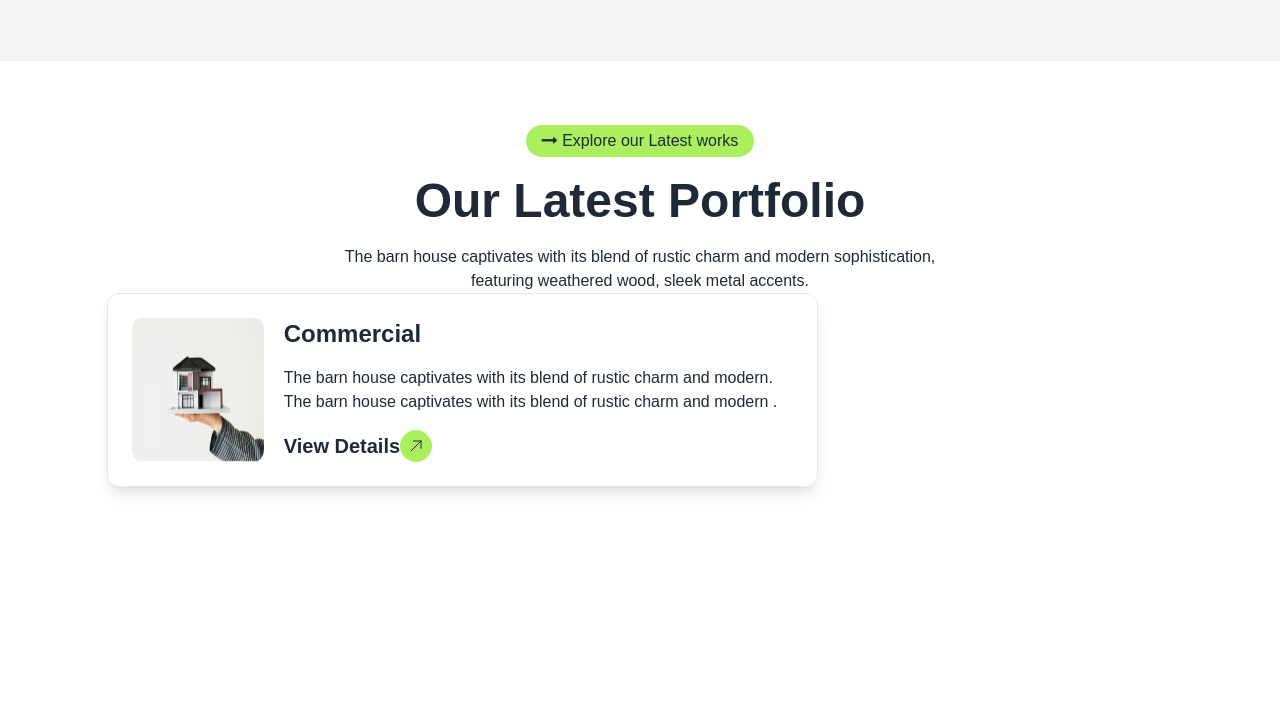
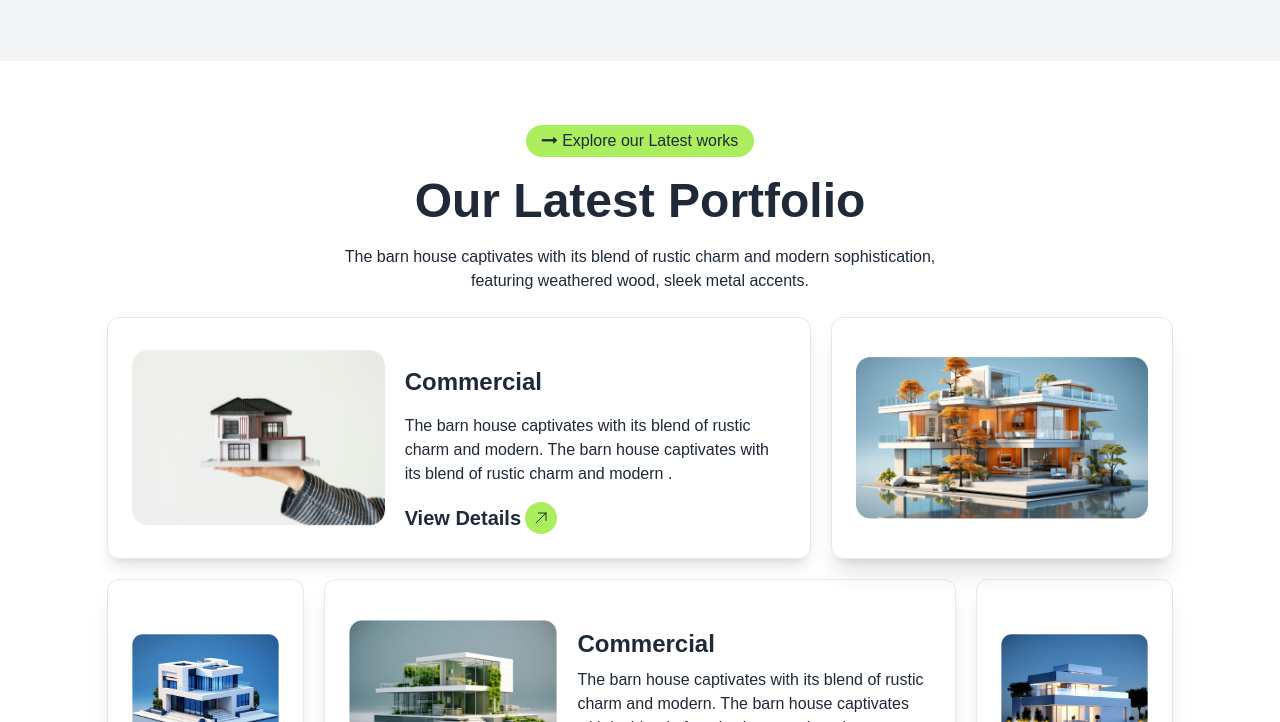
Before and after one commit to arahman225/Assignment-03, a plain HTML site: page index.html in a window 1280 px wide. Shown: the part 2078-2800 px from the top of the page. Before the commit the page ends 2629 px from the top, so only its background shows below. Drawn offline with nearby package versions, Linux system fonts and the light colour scheme.

Commit message:
added our portfolios

```diff
--- a/index.html
+++ b/index.html
@@ -75,7 +75,7 @@
     </header>
     <div class="text-center mb-8">
       <img class="mx-auto" src="assets/images/banner.png" alt="">
-      <div class="space-y-5">
+      <div class="space-y-5 lg:w-3/4 mx-auto">
         <h1 class="text-6xl font-bold">A barn house of this design has a striking appearance</h1>
         <p>The barn house captivates with its blend of rustic charm and modern sophistication, featuring weathered wood, sleek metal <br> accents, and large windows that flood the space with natural light.</p>
       </div>
@@ -172,31 +172,70 @@
 
     <section class="py-16">
       <div class="w-5/6 mx-auto">
-        <div class="text-center space-y-5">
+        <div class="text-center space-y-5 mb-6">
           <h4 class="bg-primarycolor inline-block p-1 px-4 rounded-6xl"><i class="fa fa-long-arrow-right"></i> Explore our Latest works</h4>
-          <h2 class="text-5xl font-extrabold">Our Latest Portfolio</h2>
+          <h2 class="lg:text-5xl md:text-3xl font-extrabold">Our Latest Portfolio</h2>
           <p>The barn house captivates with its blend of rustic charm and modern sophistication,<br> featuring weathered wood, sleek metal accents.</p>
         </div>
-        <div class="grid lg:grid-cols-3">
-          <div class="col-span-2">
-            <div class="flex items-center p-6 border rounded-xl shadow-lg gap-5">
-              <div class="img">
-                <img class="w-64 h-36" src="assets/images/img1.png" alt="">
+
+<!-- first card start -->
+
+        <div class="grid lg:grid-cols-3 gap-5">
+          <div class="lg:col-span-2">
+            <div class="lg:flex items-center p-6 border rounded-xl shadow-lg gap-5 space-y-6">
+              <div class="w-full">
+                <img class="mx-auto  max-sm:w-full p-0" src="assets/images/img1.png" alt="">
               </div>
               <div class="space-y-4">
                 <h2 class="text-2xl font-bold">Commercial</h2>
                 <p>The barn house captivates with its blend of rustic charm and modern. The barn house captivates with its blend of rustic charm and modern .</p>
-                <a class="flex items-center" href="#"><button class="text-xl font-bold flex items-center rounded-3xl text-left">View Details<svg xmlns="http://www.w3.org/2000/svg" fill="none" viewBox="0 0 24 24" stroke-width="1.5" stroke="currentColor" class="size-8 bg-primarycolor p-2 rounded-full inline-block">
+                <a class="flex items-center" href="#"><button class="text-xl font-bold flex items-center rounded-3xl text-left">View Details <svg xmlns="http://www.w3.org/2000/svg" fill="none" viewBox="0 0 24 24" stroke-width="1.5" stroke="currentColor" class="size-8 bg-primarycolor p-2 rounded-full inline-block ml-1">
                   <path stroke-linecap="round" stroke-linejoin="round" d="m4.5 19.5 15-15m0 0H8.25m11.25 0v11.25" />
                 </svg></button></a>
               </div>
             </div>
           </div>
+          <div class="lg:flex items-center justify-center border p-6 rounded-xl shadow-xl">
+            <div class="w-full">
+              <img class="mx-auto max-sm:w-full" src="assets/images/img2.png" alt="">
+            </div>
+          </div>
         </div>
+<!-- first card end -->
+
+<!-- second card start -->
+
+        <div class="grid lg:grid-cols-5 gap-5 mt-5">
+          <div class="lg:flex items-center justify-center border p-6 rounded-xl shadow-xl">
+            <div class="w-full">
+              <img class=" max-sm:w-full" src="assets/images/img3.png" alt="">
+            </div>
+          </div>
+          <div class="lg:col-span-3">
+            <div class="lg:flex items-center p-6 border rounded-xl shadow-lg gap-5 space-y-6">
+              <div class="w-full">
+                <img class="w-full" src="assets/images/img4.png" alt="">
+              </div>
+              <div class="space-y-2">
+                <h2 class="text-2xl font-bold">Commercial</h2>
+                <p>The barn house captivates with its blend of rustic charm and modern. The barn house captivates with its blend of rustic charm and modern .</p>
+                <a class="flex items-center" href="#"><button class="text-xl font-bold flex items-center rounded-3xl text-left">View Details <svg xmlns="http://www.w3.org/2000/svg" fill="none" viewBox="0 0 24 24" stroke-width="1.5" stroke="currentColor" class="size-8 bg-primarycolor p-2 rounded-full inline-block ml-1">
+                  <path stroke-linecap="round" stroke-linejoin="round" d="m4.5 19.5 15-15m0 0H8.25m11.25 0v11.25" />
+                </svg></button></a>
+              </div>
+            </div>
+          </div>
+          <div class="flex items-center border p-6 rounded-xl shadow-xl">
+            <div class="w-full">
+              <img class="w-full" src="assets/images/img5.png" alt="">
+            </div>
+          </div>
+        </div>
+
+<!-- second card end -->
+
       </div>
     </section>
-
-
    <!-- Our latest works section end -->
 <!-- main section end -->
 </body>
```
